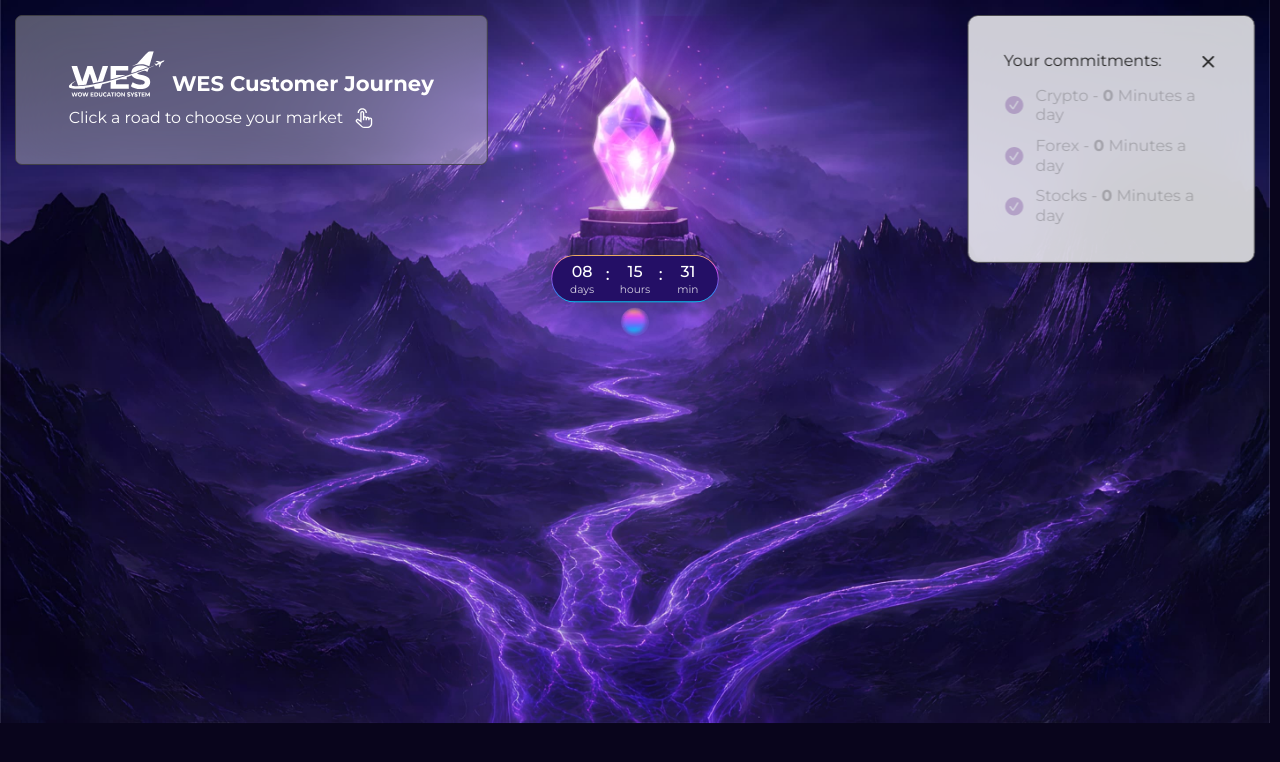
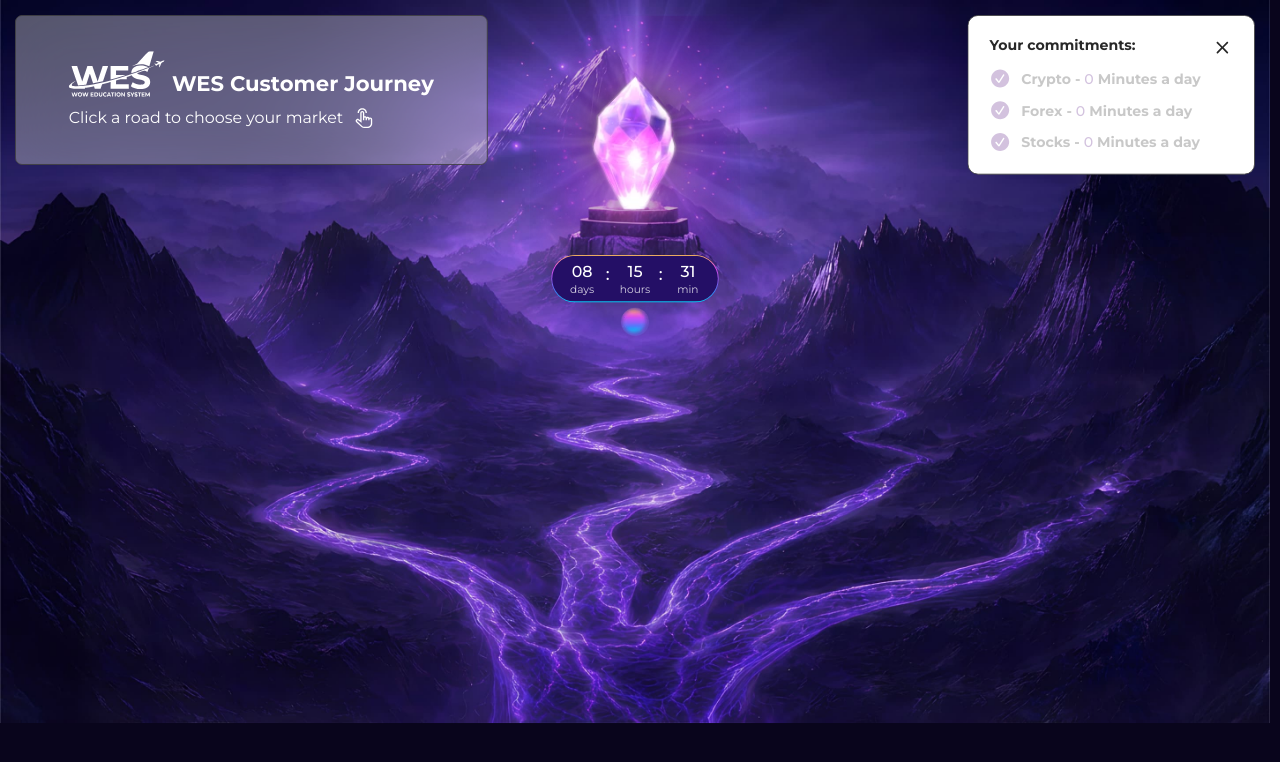
Before and after one commit to Kotiko-UA/mohsen-animations, a React (Vite) app: page / in a window 1280 px wide. Shown: the top 762 px of the page. Built offline with nearby package versions, Linux system fonts and the light colour scheme.

Commit message:
fix commitments

```diff
--- a/src/components/Commitments/Commitments.module.css
+++ b/src/components/Commitments/Commitments.module.css
@@ -5,7 +5,7 @@
 
   width: 326px;
   display: flex;
-  padding: 40px;
+  padding: 24px;
   flex-direction: column;
   gap: 16px;
   transition: opacity 0.6s linear;
@@ -13,8 +13,7 @@
 
   border-radius: 12px;
   border: 1px solid #434343;
-  background: rgba(255, 255, 255, 0.80);
-  backdrop-filter: blur(30px);
+  background: #fff;
 
   z-index: 21;
 }
@@ -27,8 +26,8 @@
 
 .closeByButton {
   position: absolute;
-  top: 40px;
-  right: 40px;
+  top: 24px;
+  right: 24px;
   padding: 0;
   display: flex;
   justify-content: center;
@@ -66,13 +65,14 @@
   color: #282828;
 
   font-family: "Montserrat", sans-serif;
-  font-size: 18px;
-  font-weight: 400;
-  line-height: 126%;
+  font-size: 16px;
+  font-weight: 700;
+  line-height: 120%;
 }
 
 .itemText span {
-  font-weight: 700;
+  color: #521280;
+  font-weight: 500;
 }
 
 .timerWrapper {
```
Also changed, not shown: src/assets/info-icon.svg.
